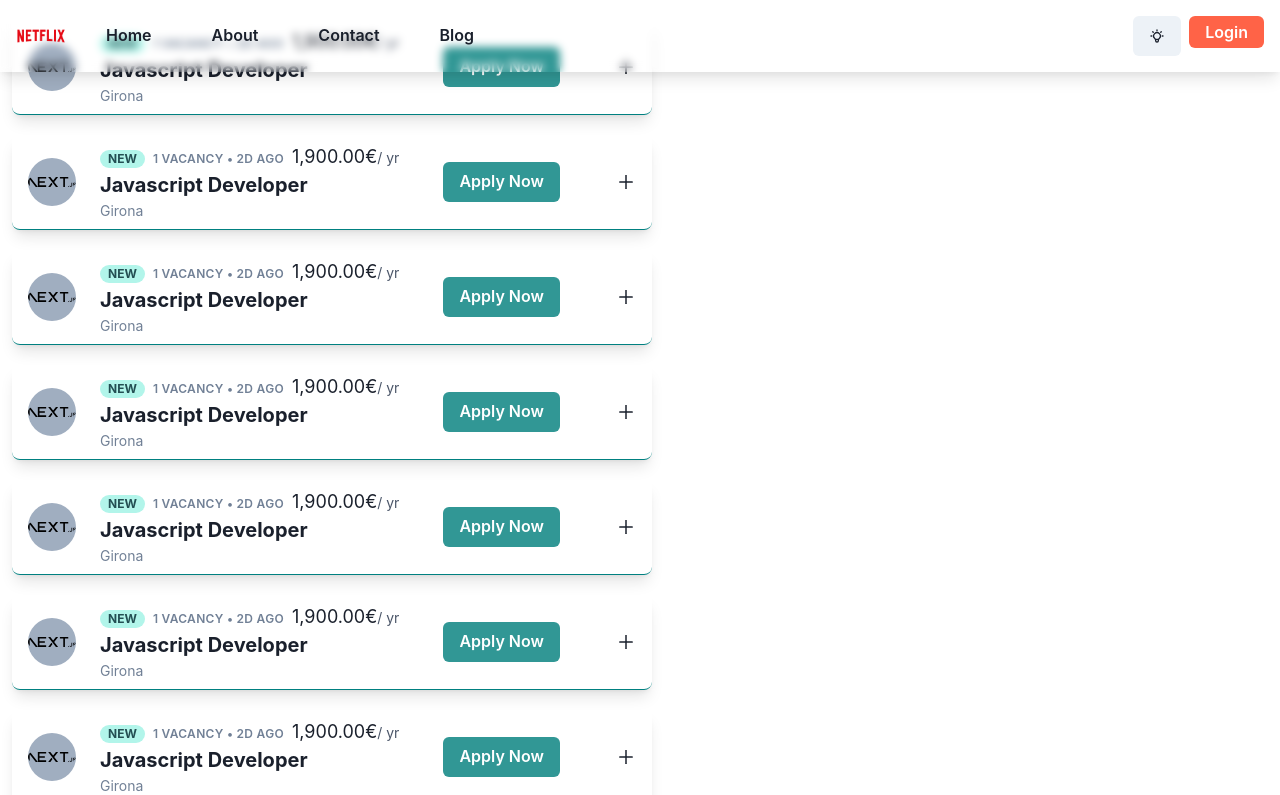
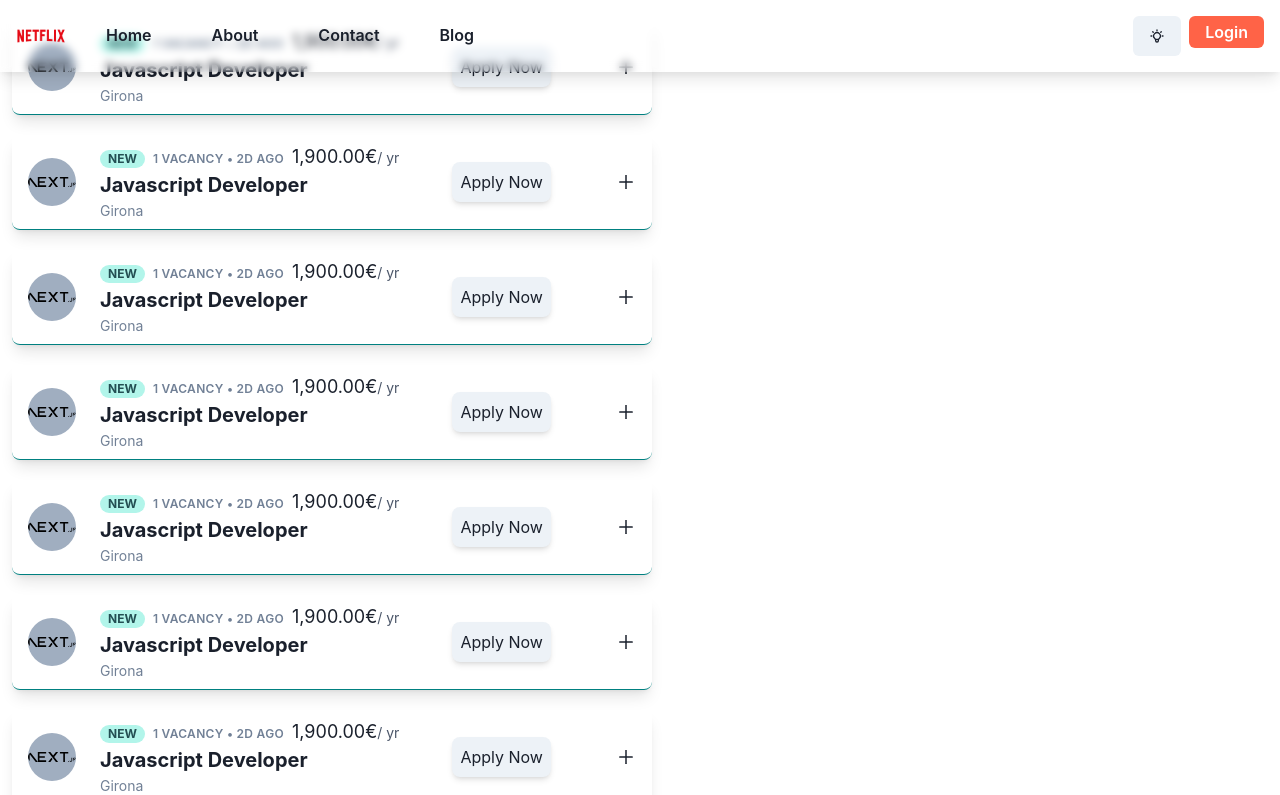
Before and after one commit to sorydi3/braozn, a Next.js app in the folder remotejobsite/: page /components/listjobs in a window 1280 px wide. Shown: the top 795 px of the page. Built offline with nearby package versions, Linux system fonts and the light colour scheme; no server answers.

Commit message:
bug fixes and ui fix

```diff
--- a/remotejobsite/src/pages/components/Apply.js
+++ b/remotejobsite/src/pages/components/Apply.js
@@ -43,13 +43,22 @@ const Apply = (props) => {
       closeOnBlur={false}
     >
       <PopoverTrigger>
-        <motion.button whileHover={{ scale: 1.1 }} whileTap={{ scale: 0.9 }}>
+        <motion.div whileHover={{ scale: 1.1 }} whileTap={{ scale: 0.9 }}>
           <Button colorScheme="teal" mt="2.5" ml="10rem">
             Apply Now
           </Button>
-        </motion.button>
+        </motion.div>
       </PopoverTrigger>
-      <FocusLock disabled={!isOpen}>
+    </Popover>
+  );
+};
+
+Apply.propTypes = {};
+
+export default Apply;
+
+/*
+<FocusLock disabled={!isOpen}>
         <PopoverContent>
           <PopoverCloseButton />
           <PopoverBody>
@@ -71,7 +80,7 @@ const Apply = (props) => {
             </InputGroup>
 
             <Box mt="2rem">
-              <Button colorScheme="teal" mr="1rem">
+              <Button colorScheme="teal" mr="1rem" whileHover={{}}>
                 Submit
               </Button>
               <Button colorScheme="red" onClick={onClose}>
@@ -81,10 +90,4 @@ const Apply = (props) => {
           </PopoverBody>
         </PopoverContent>
       </FocusLock>
-    </Popover>
-  );
-};
-
-Apply.propTypes = {};
-
-export default Apply;
+      */
--- a/remotejobsite/src/pages/components/NavItem.js
+++ b/remotejobsite/src/pages/components/NavItem.js
@@ -1,8 +1,10 @@
 import React from "react";
-import { Button, HStack } from "@chakra-ui/react";
+import { Button, HStack, Toast } from "@chakra-ui/react";
 import Link from "next/link";
 import { useColorModeValue } from "@chakra-ui/color-mode";
 import { motion } from "framer-motion";
+import toaster, { Toaster } from "react-hot-toast";
+import { auth } from "@/config/firebase";
 
 function Item({ href, children }) {
   return (
@@ -17,11 +19,11 @@ function Item({ href, children }) {
         borderRadius: "md",
       }}
     >
-      <motion.button whileHover={{ scale: 1.1 }} whileTap={{ scale: 0.9 }}>
+      <motion.div whileHover={{ scale: 1.1 }} whileTap={{ scale: 0.9 }}>
         <Button variant="ghost" _focus={{ boxShadow: "none" }}>
           {children}
         </Button>
-      </motion.button>
+      </motion.div>
     </Link>
   );
 }
--- a/remotejobsite/src/pages/components/jobitem.js
+++ b/remotejobsite/src/pages/components/jobitem.js
@@ -16,32 +16,50 @@ import {
   Badge,
   Button,
 } from "@chakra-ui/react";
+import { useColorModeValue } from "@chakra-ui/color-mode";
 
 //accordeon item using chakra
 
-function JobItem(props) {
+function ApplyButton({ isExpanded }) {
+  return (
+    <motion.div
+      whileHover={{ scale: 1.1 }}
+      whileTap={{ scale: 0.9 }}
+      className="mx-auto"
+    >
+      <Flex
+        mr={3}
+        bg={useColorModeValue("gray.100", "gray.700")}
+        hidden={isExpanded}
+        className="md:flex rounded-lg shadow-md cursor-pointer"
+      >
+        <Text flexShrink={0} alignSelf="center " m={2}>
+          Apply Now
+        </Text>
+      </Flex>
+    </motion.div>
+  );
+}
+
+function PlusMinusIcon({ isExpanded }) {
   return (
     <>
-      <motion.div whileHover={{ scale: 1.05 }} whileTap={{ scale: 0.95 }}>
-        <AccordionItem
-          className="my-5 rounded-lg shadow-lg"
-          borderTopWidth={0}
-          borderBottomColor="teal"
+      {isExpanded ? (
+        <AiOutlineMinus fontSize="20px" className="self-end" />
+      ) : (
+        <motion.div
+          animate={{ rotate: !isExpanded ? 180 : 0 }}
+          transition={{ duration: 0.5 }}
         >
-          {({ isExpanded }) => (
-            <>
-              <h2>
-                <AccordionButton>
-                  <HStack>
-                    <Avatar>
-                      <Image
-                        src="/next.svg"
-                        className="shrink-0 bg-cover bg-center rounded-xl"
-                        width={100}
-                        height={100}
-                      />
-                    </Avatar>
+          <AiOutlinePlus fontSize="20px" className="ml-auto" />
+        </motion.div>
+      )}
+    </>
+  );
+}
 
+function JobDescription(props) {
+  return (
     <Flex ml={4} flexDir="column" className="text-left">
       <Box display="flex" alignItems="baseline">
         <Badge borderRadius="full" px="2" colorScheme="teal">
@@ -71,32 +89,37 @@ function JobItem(props) {
         Girona
       </Text>
     </Flex>
+  );
+}
+
+export default function JobItem(props) {
+  return (
+    <>
+      <motion.div whileHover={{ scale: 1.05 }} whileTap={{ scale: 0.95 }}>
+        <AccordionItem
+          className="my-5 rounded-lg shadow-lg"
+          borderTopWidth={0}
+          borderBottomColor="teal"
+        >
+          {({ isExpanded }) => (
+            <>
+              {console.log("isExpanded", isExpanded)}
+              <h2>
+                <AccordionButton>
+                  <HStack>
+                    <Avatar>
+                      <Image
+                        src="/next.svg"
+                        className="shrink-0 bg-cover bg-center rounded-xl"
+                        width={100}
+                        height={100}
+                        alt=""
+                      />
+                    </Avatar>
+                    <JobDescription></JobDescription>
                   </HStack>
-                  <motion.button
-                    whileHover={{ scale: 1.1 }}
-                    whileTap={{ scale: 0.9 }}
-                    className="mx-auto"
-                  >
-                    <Button
-                      colorScheme="teal"
-                      mr={3}
-                      hidden={isExpanded}
-                      className="md:flex"
-                    >
-                      Apply Now
-                    </Button>
-                  </motion.button>
-
-                  {isExpanded ? (
-                    <AiOutlineMinus fontSize="20px" className="ml-auto" />
-                  ) : (
-                    <motion.div
-                      animate={{ rotate: !isExpanded ? 180 : 0 }}
-                      transition={{ duration: 0.5 }}
-                    >
-                      <AiOutlinePlus fontSize="20px" className="ml-auto" />
-                    </motion.div>
-                  )}
+                  <ApplyButton isExpanded={isExpanded}></ApplyButton>
+                  <PlusMinusIcon isExpanded={isExpanded}></PlusMinusIcon>
                 </AccordionButton>
               </h2>
               <AccordionPanel pb={4}>
@@ -110,55 +133,23 @@ function JobItem(props) {
   );
 }
 
-function JobItemm(pageProps) {
-  const storage = useStore((state) => state.storage);
-  const addData = useStore((state) => state.addData);
-  const removeData = useStore((state) => state.removeData);
-  const clearData = useStore((state) => state.clearData);
-
-  return (
-    <>
-      <div
-        className="w-full h-24 grid grid-cols-[2rem,1fr] rounded-xl gap-4 border-b-2 flex-shrink-0 hover:border-cyan-600"
-        onClick={() => pageProps.toggle(!pageProps.open)}
-      >
+/*
+ <AccordionButton>
+                  <HStack>
+                    <Avatar>
                       <Image
                         src="/next.svg"
-          className="w-full h-full shrink-0 bg-cover bg-center rounded-xl"
+                        className="shrink-0 bg-cover bg-center rounded-xl"
                         width={100}
                         height={100}
+                        alt=""
                       />
-        <div className=" grid  grid-cols-2 shr  w-full h-full justify-center content-center justify-items-center text-cyan-700">
-          <div className=" ">
-            <h1 className="font-extrabold text-xs">
-              {" "}
-              {pageProps.title !== undefined ? pageProps.title : "Nothins yet"}
-            </h1>
-            <p className="font-thin text-xs">Girona</p>
-          </div>
-          <div className="font-semibold ml-auto text-xs">
-            {pageProps.open ? <AiOutlineMinus /> : <AiOutlinePlus />}
-            <p className="text-left ">€ 2k</p>
-            <p className="">Remote</p>
-          </div>
-        </div>
-        <Collapse isOpened={pageProps.open}>
-          <Jobdetail></Jobdetail>
-        </Collapse>
-      </div>
-    </>
-  );
-}
+                    </Avatar>
+                    <JobDescription></JobDescription>
+                  </HStack>
 
-export default JobItem;
+                  <ApplyButton isExpanded={isExpanded}></ApplyButton>
 
-/*
-<motion.div
-  whileHover={{ scale: 1.2, rotate: 90 }}
-  whileTap={{
-    scale: 0.8,
-    rotate: -90,
-    borderRadius: "100%"
-  }}
-/>
+                  <PlusMinusIcon isExpanded={isExpanded}></PlusMinusIcon>
+                </AccordionButton>
                 */
--- a/remotejobsite/src/pages/components/navbar.js
+++ b/remotejobsite/src/pages/components/navbar.js
@@ -1,4 +1,5 @@
 import { Flex, Box, Text, useColorMode, Button } from "@chakra-ui/react";
+import { MotionConfig } from "framer-motion";
 import Image from "next/image";
 import { HiOutlineLightBulb } from "react-icons/hi";
 import NavItem from "./NavItem";
@@ -12,7 +13,7 @@ function NavBar() {
       shadow="lg"
       className="shadow-lg fixed w-full z-10 top-0 left-0 right-0 backdrop-filter backdrop-blur-sm"
     >
-      <Image src="/netflix-logo.png" width={50} height={50} />
+      <Image src="/netflix-logo.png" width={50} height={50} alt="" />
 
       <NavItem />
 
```
Lines whose indentation alone changed are shown as unchanged.
